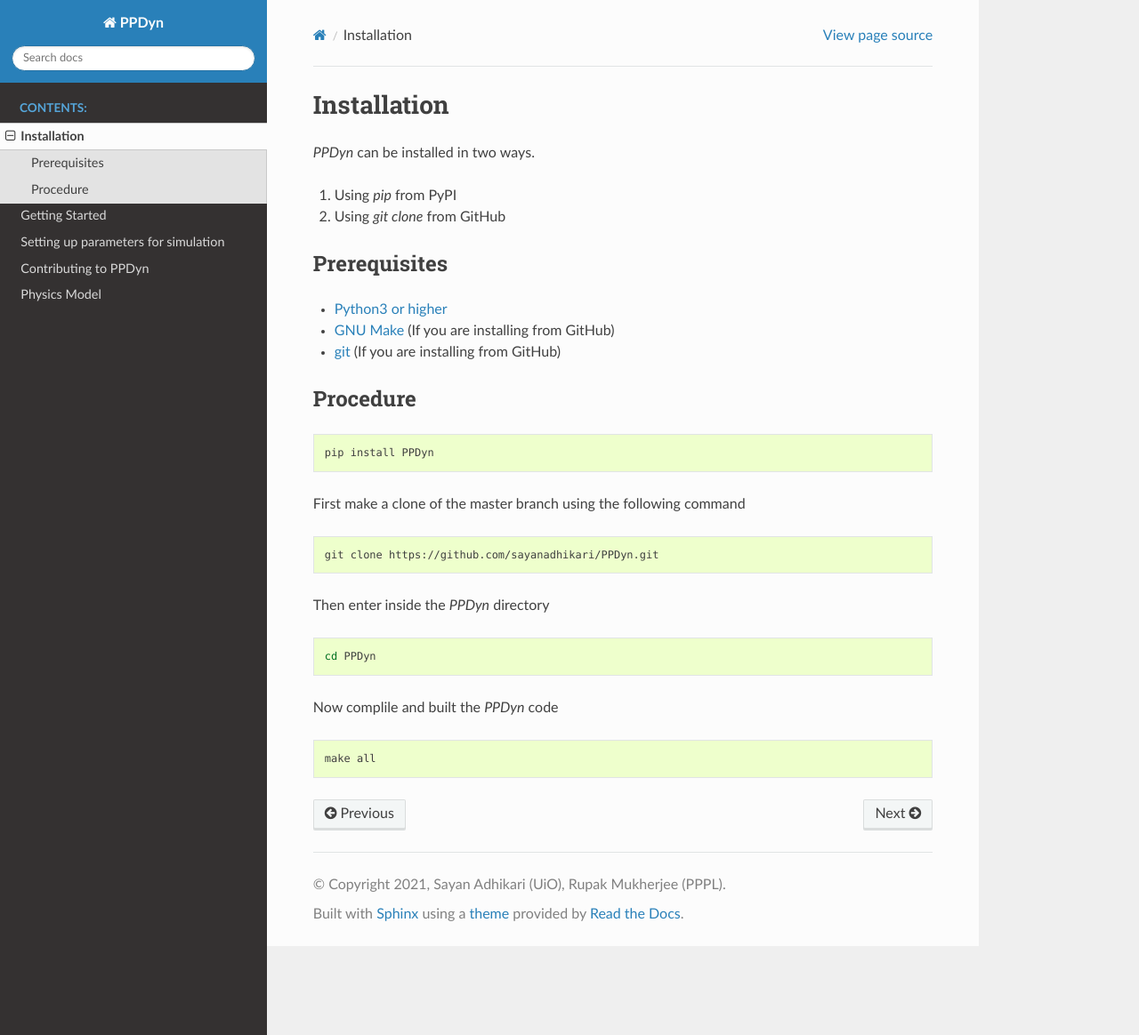
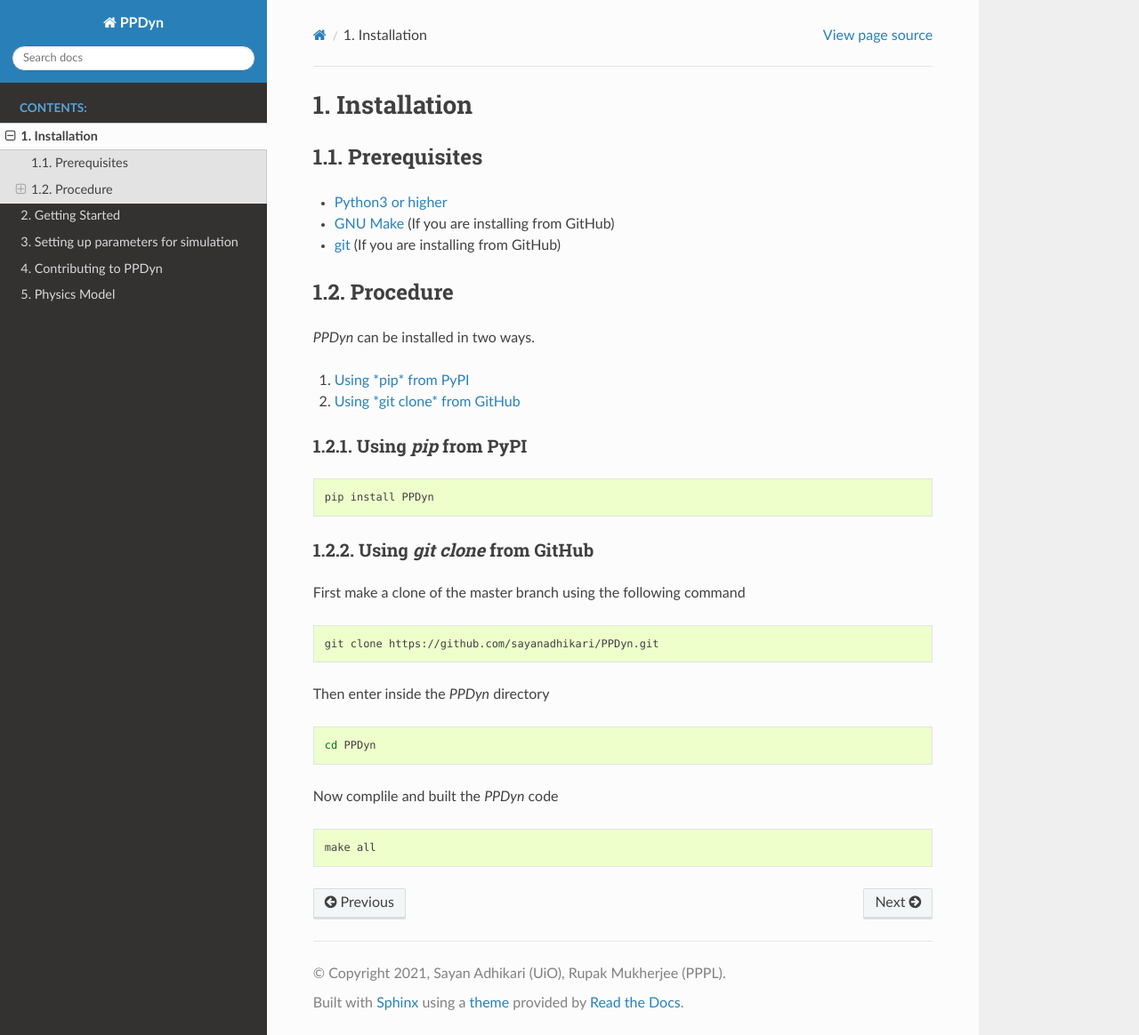
Before and after one commit to sayanadhikari/PPDyn, a Sphinx documentation site: the page built from docs/source/installation.rst, in a window 1280 px wide and 1164 px high. Shown: the whole window at 89% size. Built offline with Sphinx 7.4.7 and the Read the Docs theme 2.0.0, drawn with Linux system fonts in a browser that asks for light colours.

Commit message:
Read the docs

```diff
--- a/docs/source/getting_started.rst
+++ b/docs/source/getting_started.rst
@@ -5,7 +5,7 @@ PyPI build
 ^^^^^^^^^^
 If you used PyPI to build the project, Download the input template to your working directory
 
-.. code-block:: shell
+.. code-block:: bash
 
   wget https://raw.githubusercontent.com/sayanadhikari/PPDyn/main/input.ini
 
--- a/docs/source/index.rst
+++ b/docs/source/index.rst
@@ -2,7 +2,8 @@ Welcome to PPDyn's documentation!
 =================================
 
 .. toctree::
-   :maxdepth: 2
+   :numbered:
+   :maxdepth: 3
    :caption: Contents:
 
    installation
--- a/docs/source/installation.rst
+++ b/docs/source/installation.rst
@@ -14,29 +8,33 @@ Prerequisites
 
 Procedure
 ---------
+*PPDyn* can be installed in two ways.
 
-.. Using *pip* from PyPI::
+#. `Using *pip* from PyPI <#id1>`_
+#. `Using *git clone* from GitHub <#id2>`_
 
-.. code-block:: shell
+Using *pip* from PyPI
+^^^^^^^^^^^^^^^^^^^^^
+.. code-block:: bash
 
   pip install PPDyn
 
-.. Using *git clone* from GitHub::
-
+Using *git clone* from GitHub
+^^^^^^^^^^^^^^^^^^^^^^^^^^^^^
 First make a clone of the master branch using the following command
 
-.. code-block:: shell
+.. code-block:: bash
 
   git clone https://github.com/sayanadhikari/PPDyn.git
 
 Then enter inside the *PPDyn* directory
 
-.. code-block:: shell
+.. code-block:: bash
 
   cd PPDyn
 
 Now complile and built the *PPDyn* code
 
-.. code-block:: shell
+.. code-block:: bash
 
   make all
```
Also changed, not shown: other parts of docs/source/installation.rst (+0 -6 lines).
